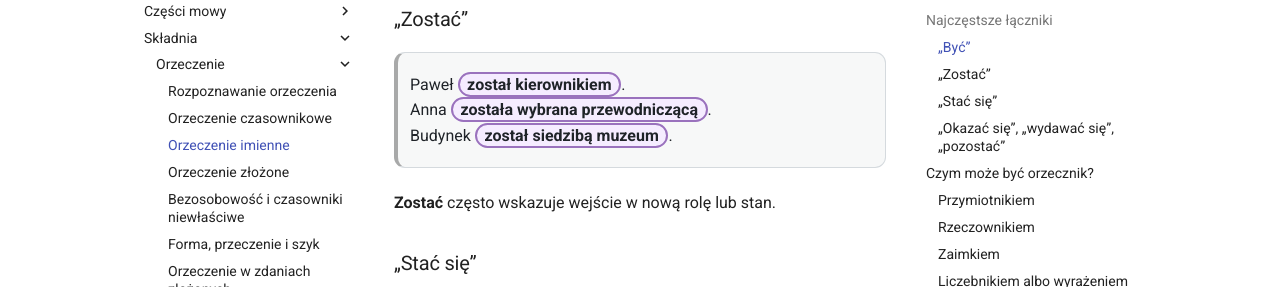
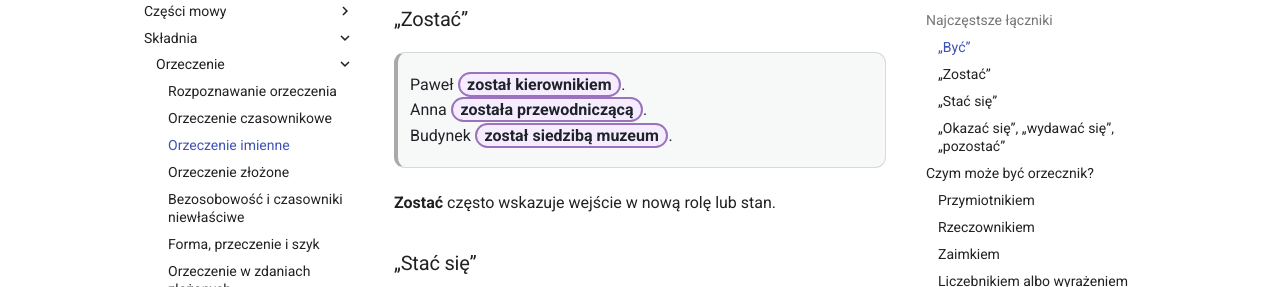
Before and after one commit to dchorazkiewicz/SP_JP, an MkDocs documentation site: the page built from docs/gramatyka/skladnia/orzeczenie/orzeczenie-imienne.md, in a window 1280 px wide and 900 px high, scrolled down 2111 px. Shown: the part 160-447 px from the top of the window. Built offline with MkDocs 1.6.1 and Material for MkDocs 9.7.7, drawn with Linux system fonts in a browser that asks for light colours.

Commit message:
Doprecyzować przykłady orzeczenia imiennego

```diff
--- a/docs/gramatyka/skladnia/orzeczenie/orzeczenie-imienne.md
+++ b/docs/gramatyka/skladnia/orzeczenie/orzeczenie-imienne.md
@@ -58,7 +58,7 @@ Samo **jest** nie przekazuje pełnej informacji. Zdanie nie mówi jedynie, że M
 ### „Zostać”
 
 > Paweł <span class="predicate-mark predicate-mark--nominal">został kierownikiem</span>.
-> Anna <span class="predicate-mark predicate-mark--nominal">została wybrana przewodniczącą</span>.
+> Anna <span class="predicate-mark predicate-mark--nominal">została przewodniczącą</span>.
 > Budynek <span class="predicate-mark predicate-mark--nominal">został siedzibą muzeum</span>.
 
 **Zostać** często wskazuje wejście w nową rolę lub stan.
```
